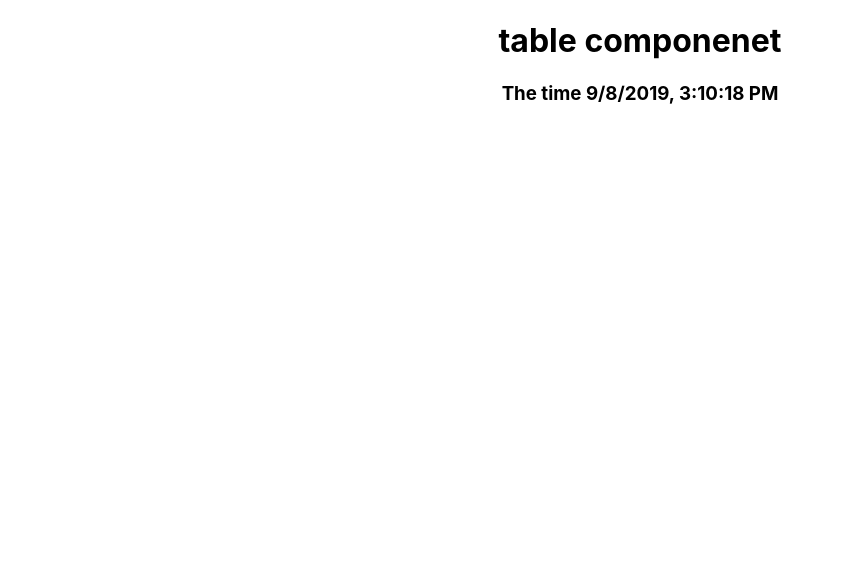
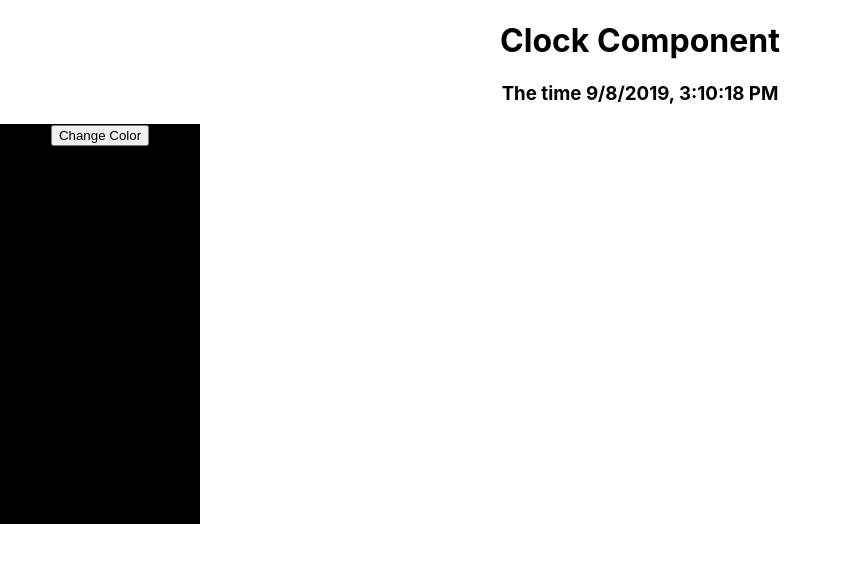
Before and after one commit to unbeatable-abayomi/Inventroy_system_mini, a React (Create React App) app: page / in a window 1280 px wide. Shown: the top 562 px of the page, without its empty margins (0-844 px from the left). Built offline with nearby package versions, Linux system fonts and the light colour scheme.

Commit message:
colorChangeApp

```diff
--- a/src/App.js
+++ b/src/App.js
@@ -1,11 +1,13 @@
 import React from 'react';
 import './App.css';
 import Inventory from './Components/Invetory';
+import ColorBlock from './Components/ColorBlock';
 
 function App() {
 	return (
 		<div className="App">
 			<Inventory />
+			<ColorBlock />
 		</div>
 	);
 }
--- a/src/Components/Clock.jsx
+++ b/src/Components/Clock.jsx
@@ -8,8 +8,9 @@ class Clock extends React.Component {
 	state = {
 		time : new Date().toLocaleString()
 	};
+
 	componentDidMount() {
-		this.intervalID = setInterval(this.updateClock, 1000);
+		this.intervalID = setInterval(() => this.updateClock(), 1000);
 	}
 	componentWillUnmount() {
 		clearInterval(this.intervalID);
@@ -22,7 +23,7 @@ class Clock extends React.Component {
 	render() {
 		return (
 			<div>
-				<h1>table componenet</h1>
+				<h1>Clock Component</h1>
 				<h3>The time {this.state.time} </h3>
 			</div>
 		);
--- /dev/null
+++ b/src/Components/ColorBlock.jsx
@@ -0,0 +1,31 @@
+import React from 'react';
+import ColorChangeButton from './ColorChangeButton';
+
+class ColorBlock extends React.Component {
+	constructor(props) {
+		super(props);
+		this.handleChange = this.handleChange.bind(this);
+	}
+	state = {
+		backgroundColor : 'black'
+	};
+	handleChange() {
+		this.setState((prevState) => {
+			let newColor = prevState.backgroundColor === 'black' ? 'purple' : 'black';
+			return {
+				backgroundColor : newColor
+			};
+		});
+		// this.setState({
+		// 	backgroundColor : 'yellow'
+		// });
+	}
+	render() {
+		return (
+			<div style={{ width: '200px', height: '400px', backgroundColor: this.state.backgroundColor }}>
+				<ColorChangeButton onClick={this.handleChange} />
+			</div>
+		);
+	}
+}
+export default ColorBlock;
--- /dev/null
+++ b/src/Components/ColorChangeButton.jsx
@@ -0,0 +1,20 @@
+import React from 'react';
+
+class ColorChangeButton extends React.Component {
+	constructor(props) {
+		super(props);
+		this.handleClick = this.handleClick.bind(this);
+	}
+
+	handleClick() {
+		this.props.onClick();
+	}
+	render() {
+		return (
+			<div>
+				<button onClick={this.handleClick}>Change Color</button>
+			</div>
+		);
+	}
+}
+export default ColorChangeButton;
```
